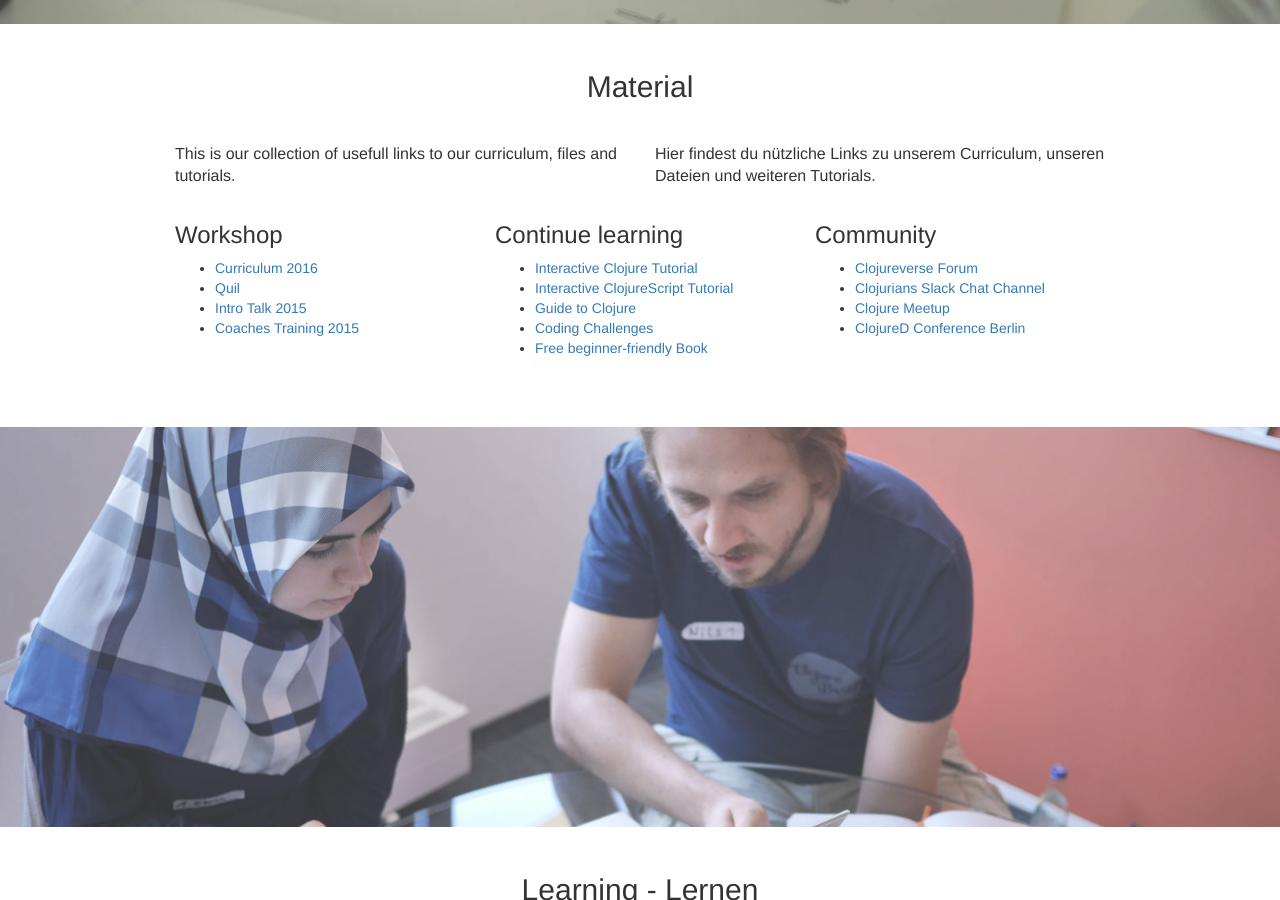
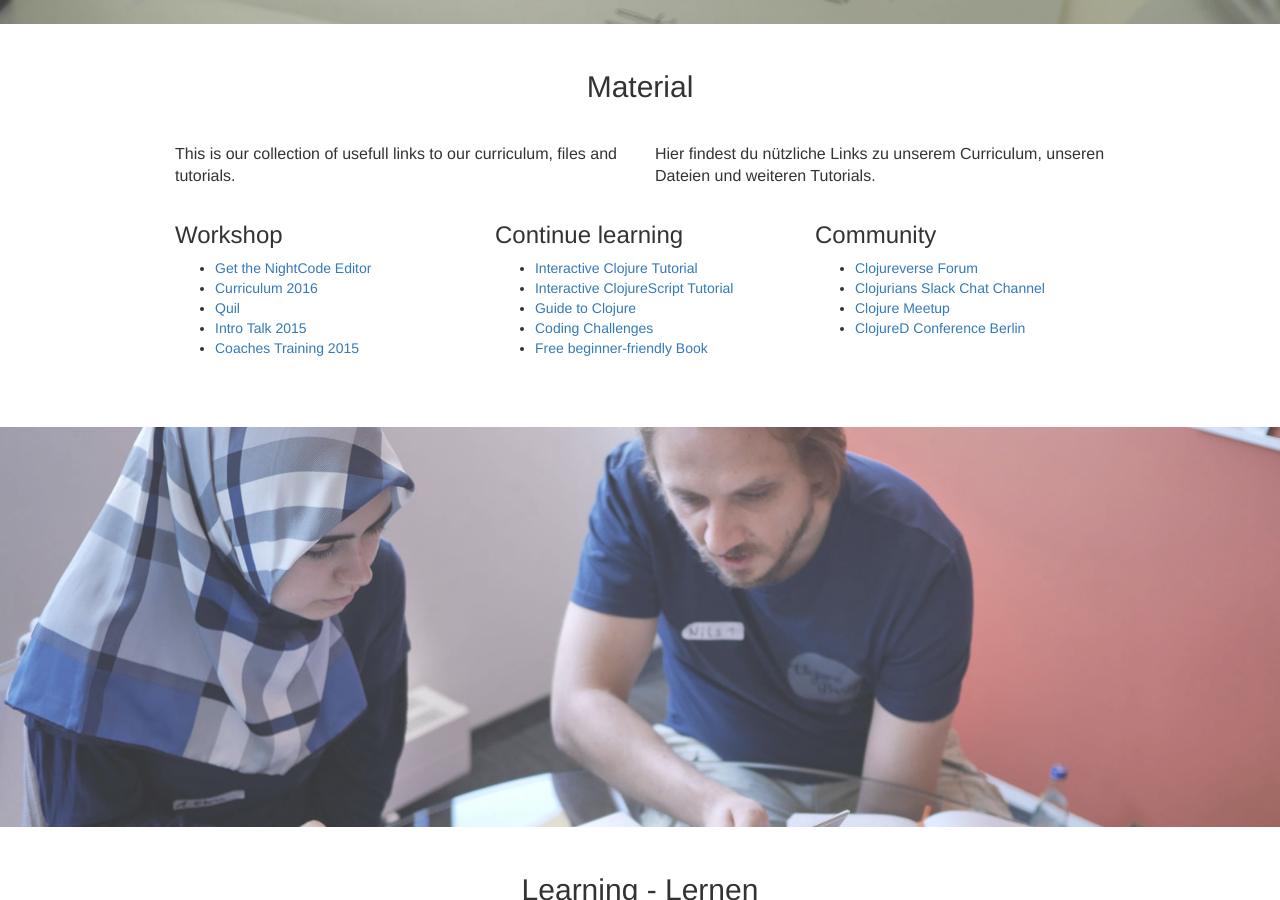
Before and after one commit to clojurebridge-berlin/clojurebridge-berlin.github.io, a Jekyll site: the page built from index.html, in a window 1280 px wide and 900 px high, scrolled down 2093 px. Built offline with Jekyll 4.4.1, drawn with Linux system fonts in a browser that asks for light colours.

Commit message:
Add link for nightcode

```diff
--- a/index.html
+++ b/index.html
@@ -118,6 +118,9 @@ title: Clojure Programming Workshops
         <div class="col-md-4">
           <h3>Workshop</h3>
           <ul>
+            <li>
+              <a href="https://sekao.net/nightcode/">Get the NightCode Editor</a>
+            </li>
             <li>
               <a href="https://clojurebridge-berlin.github.io/curriculum/">Curriculum 2016</a>
             </li>
```
